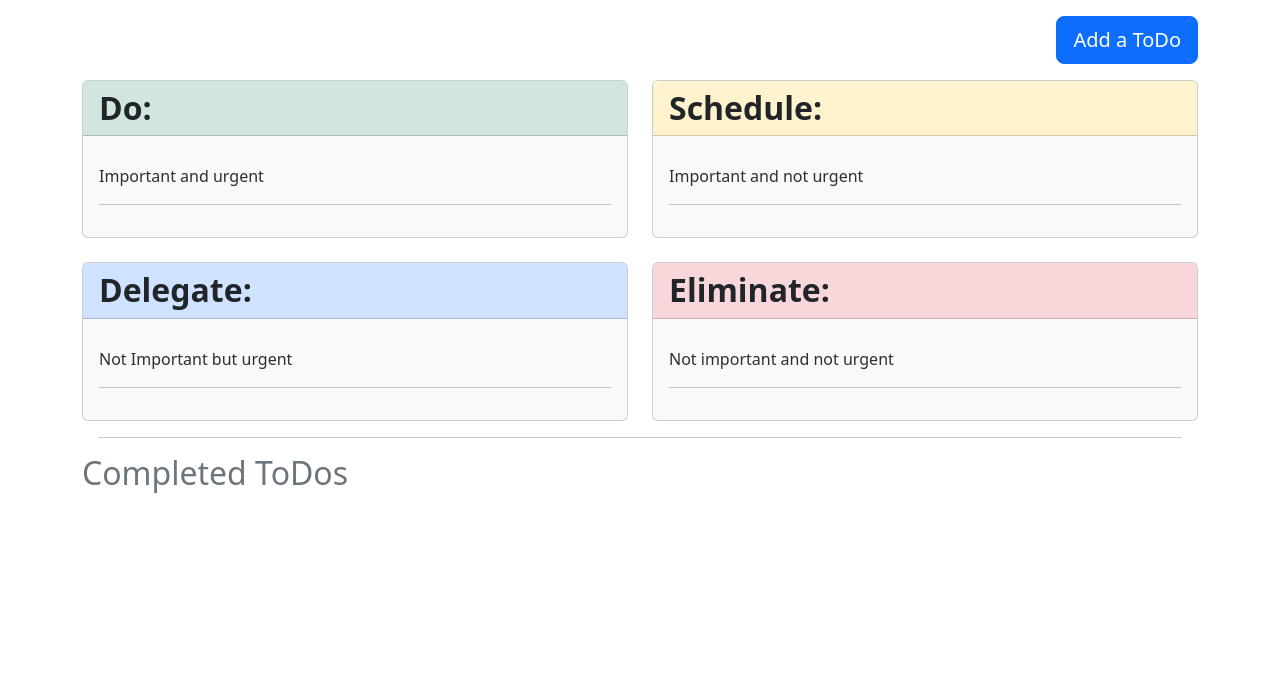
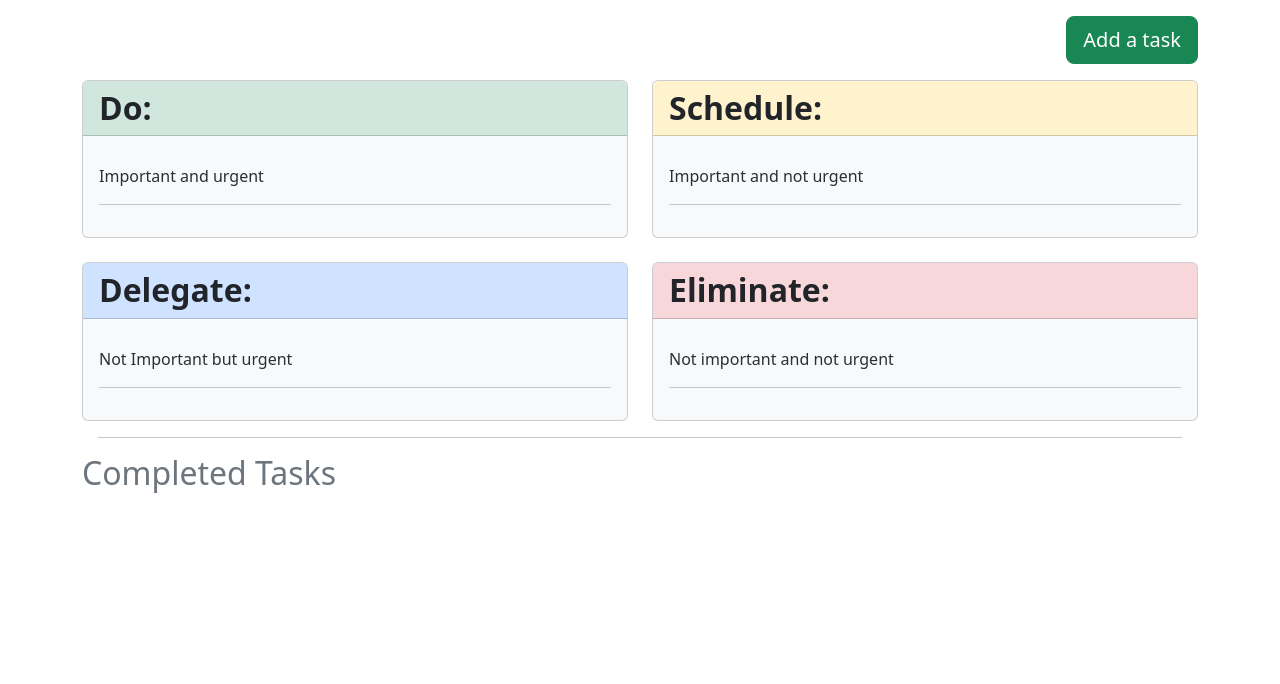
Before and after one commit to jaerrib/todo-list, a Django app: template templates/todo_list_detail.html in a window 1280 px wide. Shown: the part 47-731 px from the top of the page. Run offline with Django 5.2, Linux system fonts and the light colour scheme; the template is opened without the code that fills it, so the values that code supplies are empty; parts of the project's set-up code (start-up, migrations or seed data) failed here and were passed over.

Commit message:
Update text, change button colors

```diff
--- a/templates/detail_partial.html
+++ b/templates/detail_partial.html
@@ -22,7 +22,7 @@
                                 aria-label="Close"></button>
                     </div>
                     <div class="modal-body card-body">
-                        <p class="card-text">ToDo Details:
+                        <p class="card-text">Task Details:
                             {{ todo.details }}</p>
                         <ul class="list-group list-group-flush">
                             <li class="list-group-item">Due
@@ -54,12 +54,12 @@
                     </div>
                     <div class="modal-footer card-footer">
                         {% if todo.completed %}
-                        <a class="btn btn-primary"
+                        <a class="btn btn-success"
                            href="{% url 'todo_reactivate' todo.pk %}">
                             Reactivate
                         </a>
                         {% else %}
-                        <a class="btn btn-primary"
+                        <a class="btn btn-success"
                            href="{% url 'todo_complete' todo.pk %}">
                             Complete
                         </a>
--- a/templates/todo_list_detail.html
+++ b/templates/todo_list_detail.html
@@ -10,8 +10,8 @@
     <p>
 
         <a href="{% url 'todo_new' object.pk %}"
-           class="btn btn-lg btn-primary">
-            Add a ToDo
+           class="btn btn-lg btn-success">
+            Add a task
         </a>
     </p>
 </div>
@@ -91,7 +91,7 @@
 
 <hr class="m-3">
 <div class="row">
-    <h2 class="text-secondary">Completed ToDos</h2>
+    <h2 class="text-secondary">Completed Tasks</h2>
     <div class="d-flex d-block mt-3">
 
         {% for todo in todo_list %}
@@ -113,7 +113,7 @@
                                 aria-label="Close"></button>
                     </div>
                     <div class="modal-body card-body">
-                        <p class="card-text">ToDo Details:
+                        <p class="card-text">Task Details:
                             {{ todo.details }}</p>
                         <ul class="list-group list-group-flush">
                             <li class="list-group-item">Due
@@ -145,12 +145,12 @@
                     </div>
                     <div class="modal-footer">
                         {% if todo.completed %}
-                        <a class="btn btn-primary"
+                        <a class="btn btn-success"
                            href="{% url 'todo_reactivate' todo.pk %}">
                             Reactivate
                         </a>
                         {% else %}
-                        <a class="btn btn-primary"
+                        <a class="btn btn-success"
                            href="{% url 'todo_complete' todo.pk %}">
                             Complete
                         </a>
```
Also changed, not shown: templates/todo_detail.html (+5 -5 lines).
